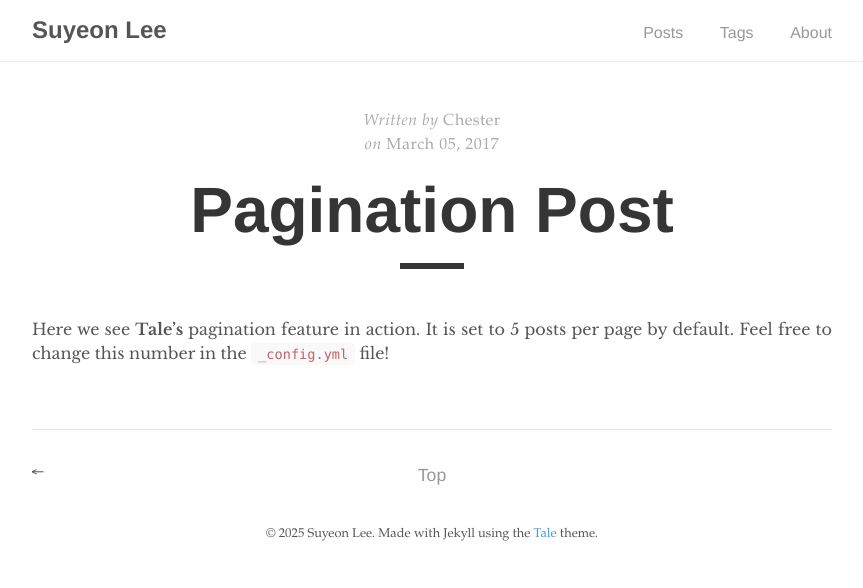
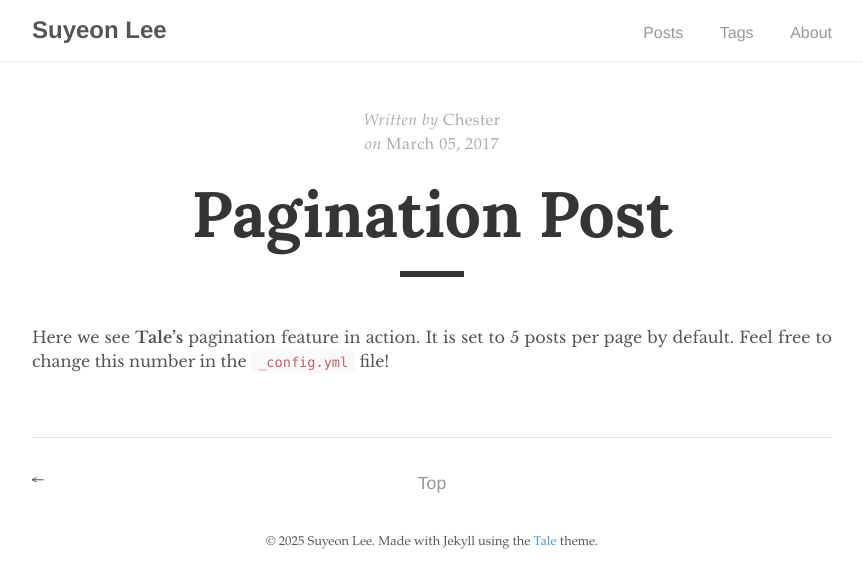
Before and after one commit to suylab/suylab.github.io, a Jekyll site: the page built from _posts/2017-03-05-pagination-post.md, in a window 1280 px wide. Shown: the top 588 px of the page, without its empty margins (208-1071 px from the left). Built offline with Jekyll 4.4.1, drawn with Linux system fonts in a browser that asks for light colours.

Commit message:
fix: change fron type

```diff
--- a/_includes/head.html
+++ b/_includes/head.html
@@ -20,4 +20,7 @@
   {% if site.google_analytics and jekyll.environment == 'production' %}
   {% include analytics.html %}
   {% endif %}
+
+  <!-- Fonts -->
+  <link href="https://fonts.googleapis.com/css2?family=Lora:wght@400;700&display=swap" rel="stylesheet">
 </head>
--- a/_sass/tale/_post.scss
+++ b/_sass/tale/_post.scss
@@ -14,7 +14,7 @@
 
   &-title {
     color: $default-shade;
-    font-family: $sans-serif;
+    font-family: 'Lora', serif;
     font-size: 4rem;
     margin: 1rem 0;
     text-align: center;
```
